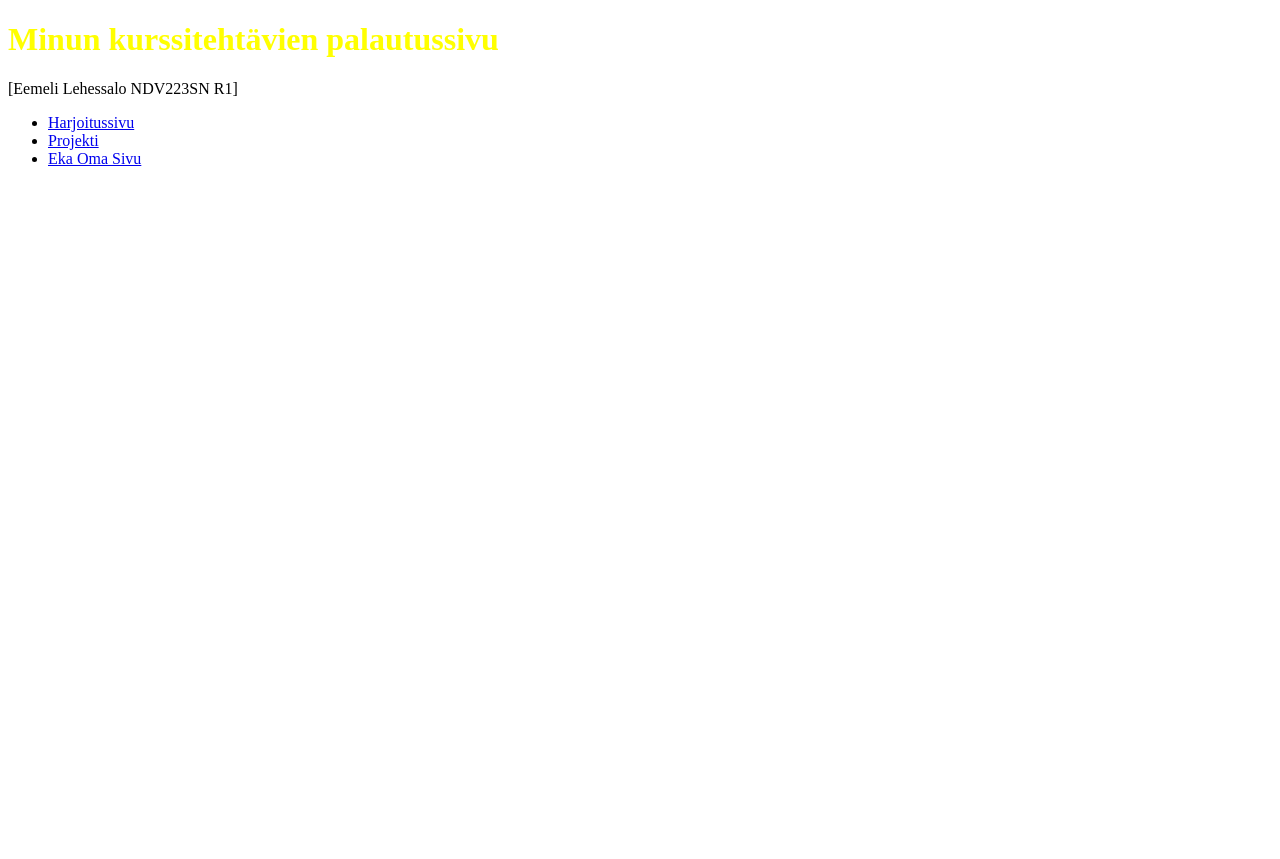
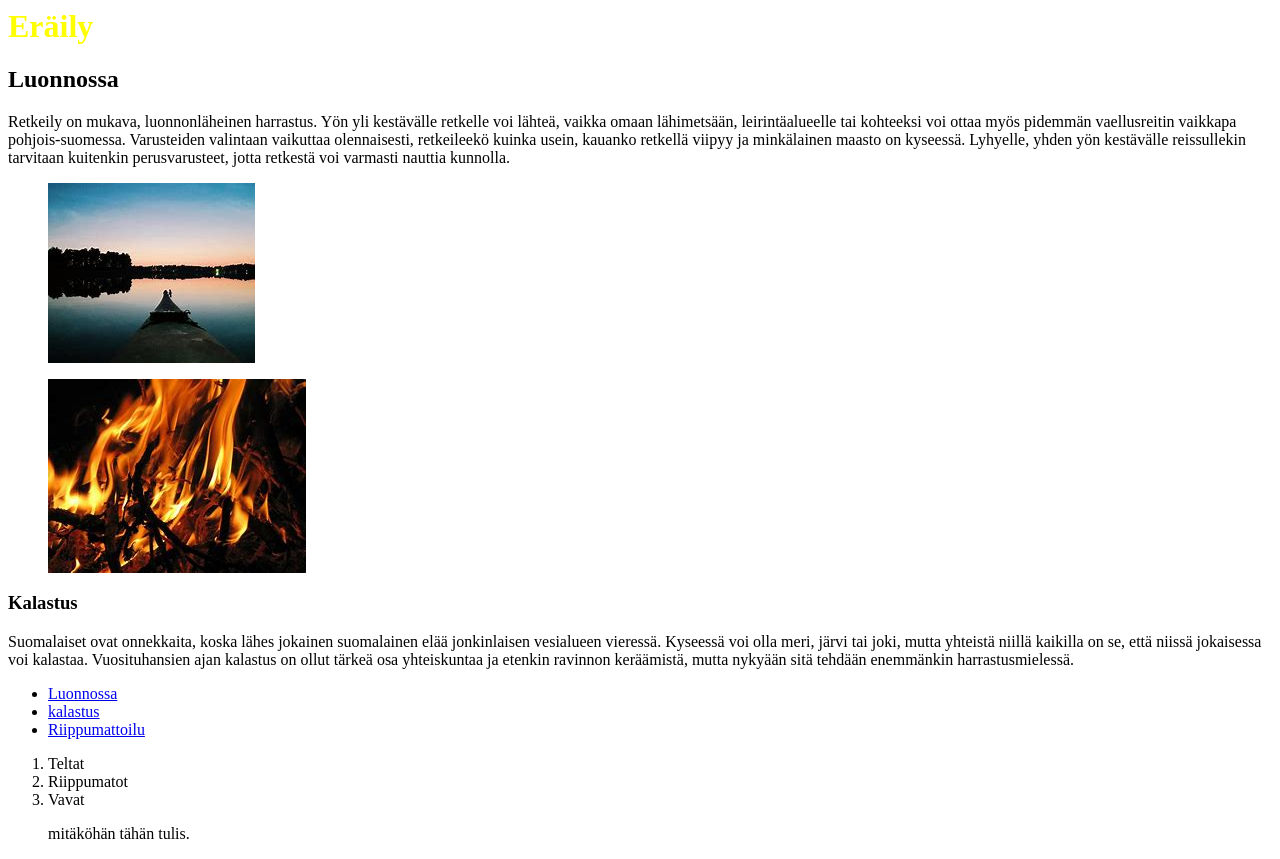
Before and after one commit to Einghal/EemeliLehessalo, a plain HTML site: page index.html in a window 1280 px wide. Before the commit the page ends 800 px from the top, so only its background shows below. Drawn offline with Linux system fonts and the light colour scheme.

Commit message:
Add files via upload

```diff
--- a/index.html
+++ b/index.html
@@ -1,19 +1,72 @@
-<!DOCTYPE html>
+<DOCTYPE>
 <html lang="en">
 <head>
-    <meta charset="UTF-8">
+	<meta charset="UTF-8">
     <meta name="viewport" content="width=device-width, initial-scale=1.0">
-    <link rel="stylesheet" href="style.css" type="text/css" />
-	<title>Minun kurrsitehtävien palautussivu</title>
+	<title>Tehtävä Eka Oma Sivu</title>
+    <link rel="stylesheet" href="style.css">
+
+
+
 </head>
+
+
 <body>
-    <h1>Minun kurssitehtävien palautussivu</h1>
-    <p>[Eemeli Lehessalo NDV223SN R1]</p>
-    <ul>
 
-        <li><a href="harjoitus.html">Harjoitussivu</a></li>
-        <li><a href="file:///C:/Users/eemel/OneDrive/Ty%C3%B6p%C3%B6yt%C3%A4/Koodaus/ekan%20harjoituksen%20linkki/harjoitus.html">Projekti</a></li>
-		<li><a href="file:///C:/Users/eemel/OneDrive/Ty%C3%B6p%C3%B6yt%C3%A4/Eka%20oma%20sivu%20alkuun/index.html">Eka Oma Sivu</a></li>
-    </ul>
+
+
+
+
+<header>
+
+<h1>Eräily</h1>
+<!-- Eli h1,h2 yms ovat otsikoita eri koissa. P on tekstikappale. a href on linkki esim toiseen sivuun, ul=luettelon aloitus kun ei ole numeroitu
+ol=luettelon aloitus, kun numeroitu luettelo, li= luettelon sisällä olevat yksittäiset kohdat ovat näiden tagien sisällä.-->
+
+</header>
+	<main>
+
+	<section>
+	<div id=eka-laatikko>
+
+	<h2>Luonnossa</h2>
+		<p>Retkeily on mukava, luonnonläheinen harrastus. Yön yli kestävälle retkelle voi lähteä, vaikka omaan lähimetsään,
+		leirintäalueelle tai kohteeksi voi ottaa myös pidemmän vaellusreitin vaikkapa pohjois-suomessa. Varusteiden valintaan
+		vaikuttaa olennaisesti, retkeileekö kuinka usein, kauanko retkellä viipyy ja minkälainen maasto on kyseessä. Lyhyelle,
+		yhden yön kestävälle reissullekin tarvitaan kuitenkin perusvarusteet, jotta retkestä voi varmasti nauttia kunnolla.</p>
+		<figure>
+		<img src="IMG/riippumatto.jpg">
+		</figure>
+		<figure>
+		<img src="IMG/nuotio.jpg">
+		</figure>
+
+	</div>
+	</section>
+<div>
+	<h3>Kalastus</h3>
+		<p class= "fancy">Suomalaiset ovat onnekkaita, koska lähes jokainen suomalainen elää jonkinlaisen vesialueen vieressä. Kyseessä voi olla meri,
+		järvi tai joki, mutta yhteistä niillä kaikilla on se, että niissä jokaisessa voi kalastaa. Vuosituhansien ajan kalastus on ollut
+		tärkeä osa yhteiskuntaa ja etenkin ravinnon keräämistä, mutta nykyään sitä tehdään enemmänkin harrastusmielessä.</p>
+	</main>
+
+
+	<ul>
+		<li><a href="https://www.eraily.fi/">Luonnossa</a></li>
+		<li><a href="https://kalassa.net/kalastus-tukee-onnellista-ja-terveellista-elamaa/#:~:text=Vuosituhansien%20ajan%20kalastus%20on%20ollut%20t%C3%A4rke%C3%A4%20osa%20yhteiskuntaa,ei%20koeta%20stressi%C3%A4%20ravinnon%20l%C3%B6yt%C3%A4misest%C3%A4%20ja%20mahdollisesta%20n%C3%A4l%C3%A4st%C3%A4.">kalastus</a></li>
+		<li><a href="https://yle.fi/a/3-11497340">Riippumattoilu</a></li>
+	</ul>
+
+	<ol>
+		<li>Teltat</li>
+		<li>Riippumatot</li>
+		<li>Vavat</li>
+	<p class="solid">mitäköhän tähän tulis.</p>
+
+
+	</ol>
+</div>
+
+
+
 </body>
-</html>
```
